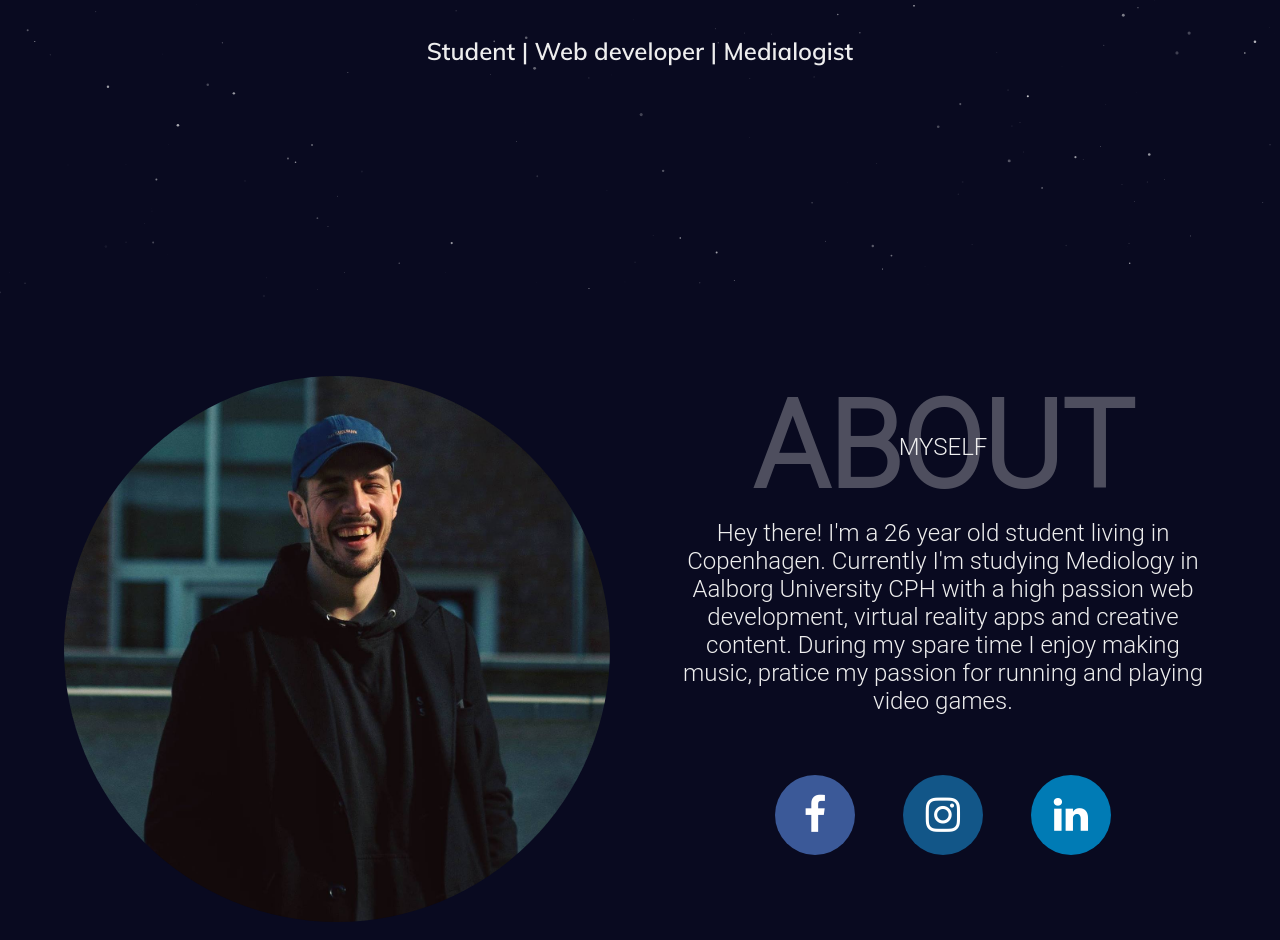
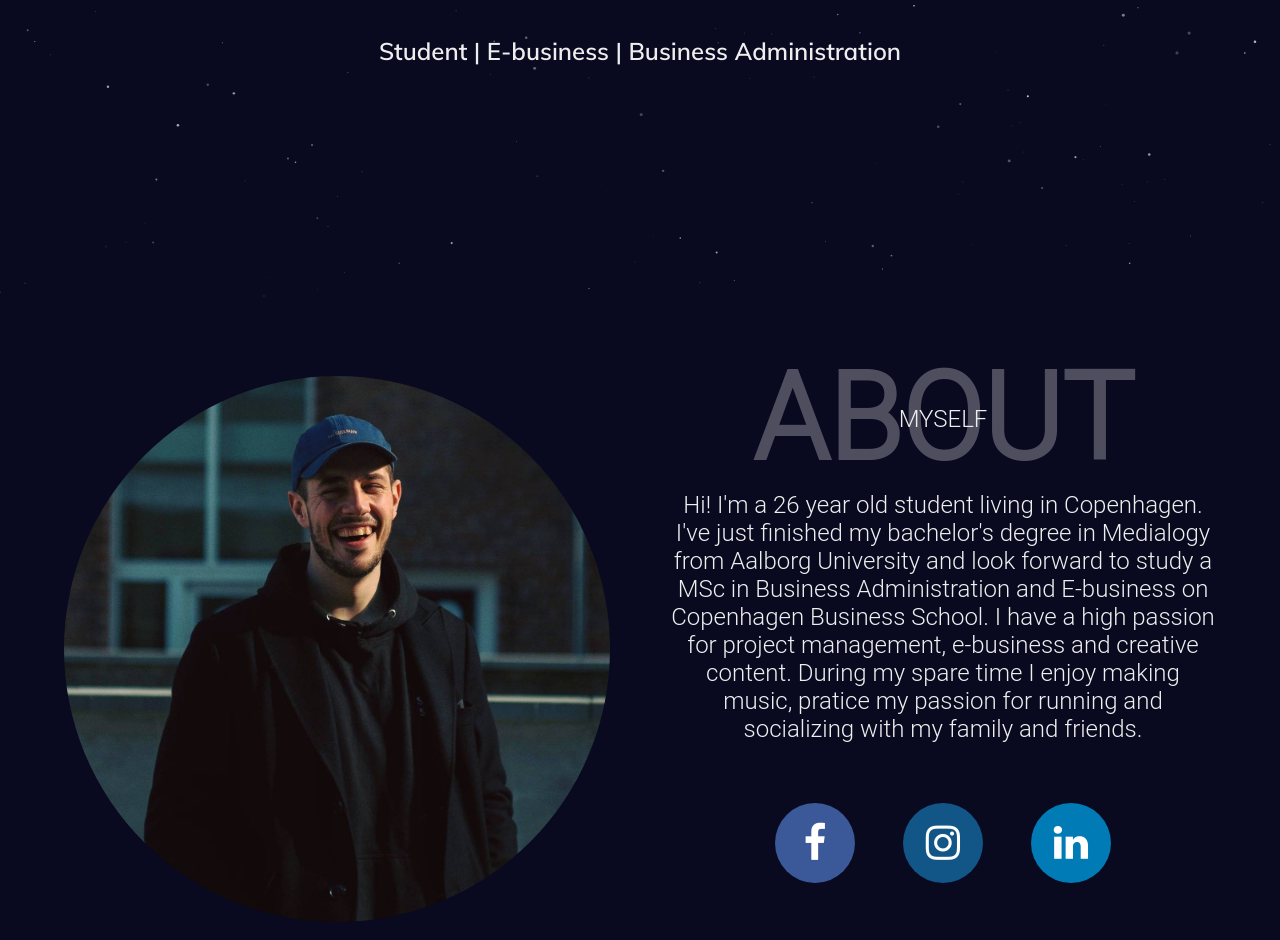
Before and after one commit to ChristofferZorn01/Portfolio, a website: page index.html in a window 1280 px wide. Shown: the part 496-1436 px from the top of the page. Drawn offline with nearby package versions, Linux system fonts and the light colour scheme; animation ran at ten frames a second.

Commit message:
Update index.html

```diff
--- a/index.html
+++ b/index.html
@@ -48,7 +48,7 @@
         </nav>
     <div class="landing-text">
         <h1>Christoffer Zorn</h1>
-        <h6>Student | Web developer | Medialogist</h6>
+        <h6>Student | E-business | Business Administration</h6>
     </div>
     </header>
 
@@ -63,7 +63,7 @@
                     <h6>Myself</h6>
                 </div>
                 <p>
-                    Hey there! I'm a 26 year old student living in Copenhagen. Currently I'm studying Mediology in Aalborg University CPH with a high passion web development, virtual reality apps and creative content. During my spare time I enjoy making music, pratice my passion for running and playing video games.
+                    Hi! I'm a 26 year old student living in Copenhagen. I've just finished my bachelor's degree in Medialogy from Aalborg University and look forward to study a MSc in Business Administration and E-business on Copenhagen Business School. I have a high passion for project management, e-business and creative content. During my spare time I enjoy making music, pratice my passion for running and socializing with my family and friends.
                 </p>
                 <div class="social-media">
                     <ul class="nav-list">
```
